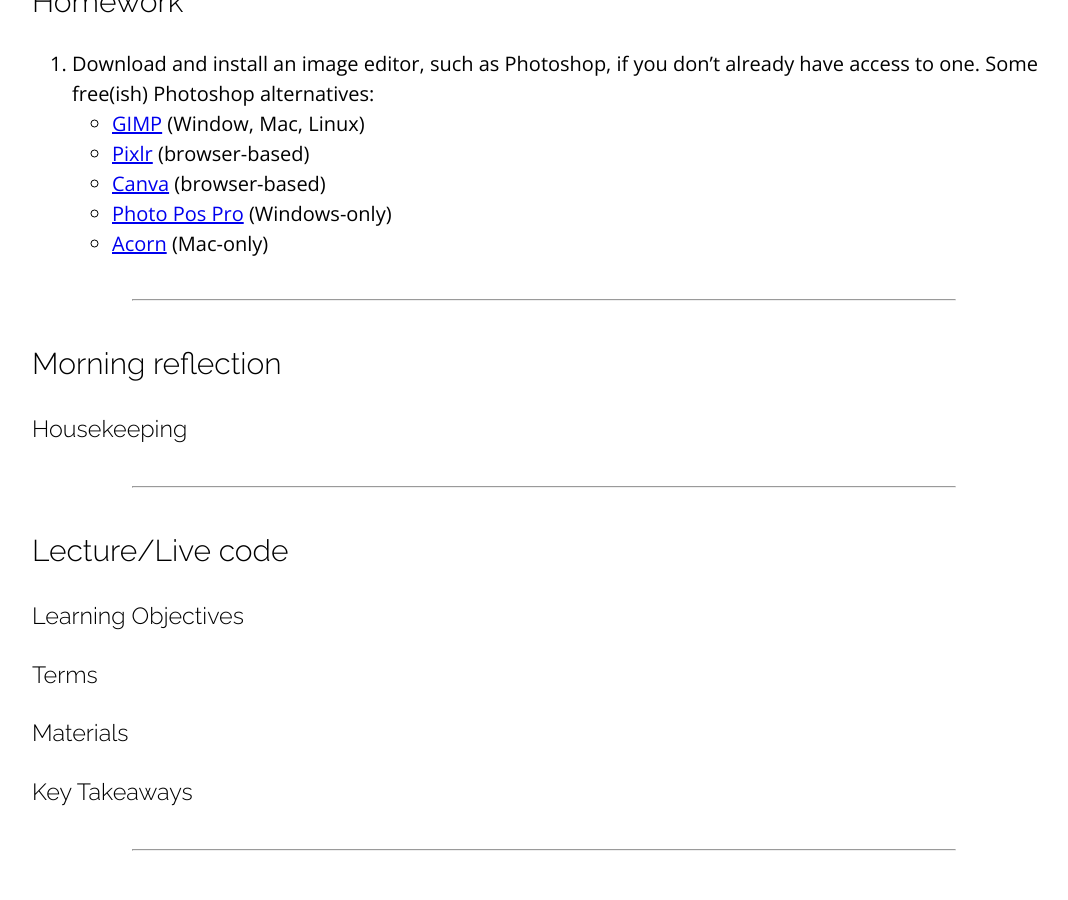
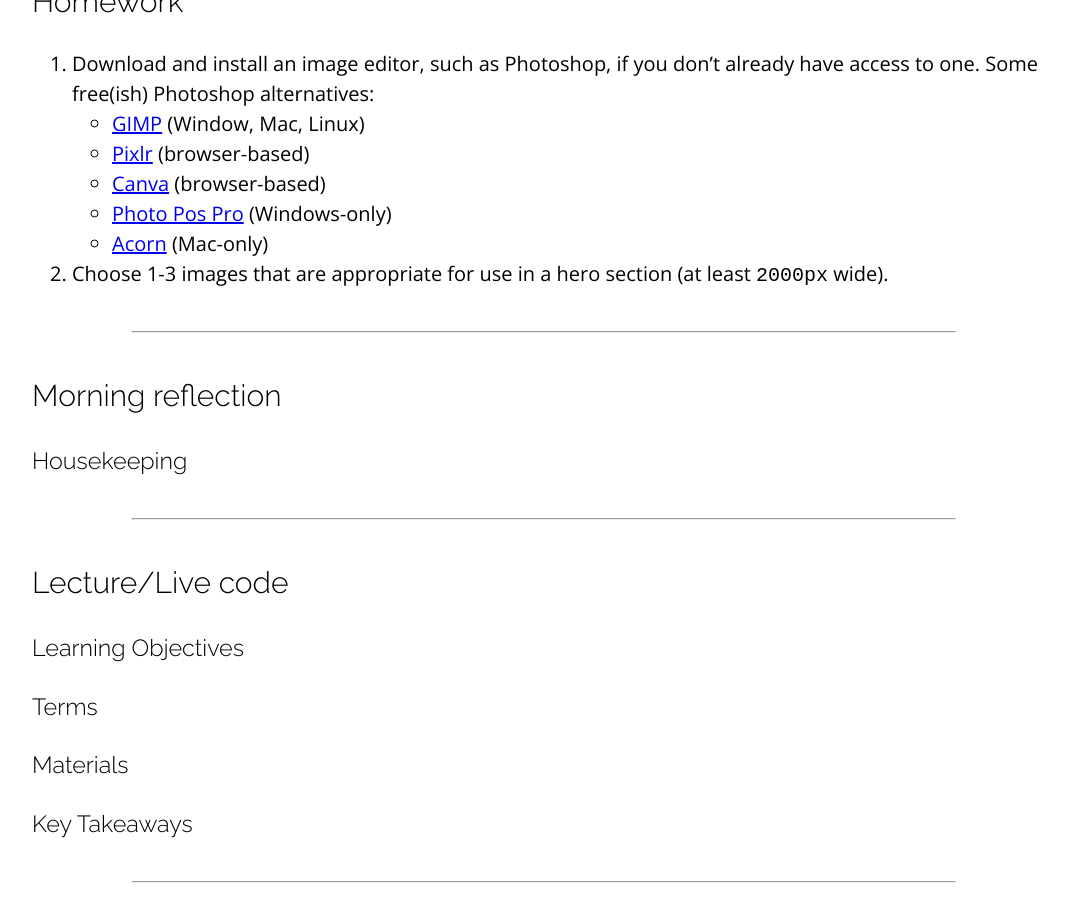
Before and after one commit to sait-wbdv/winter-2021, a Jekyll site: the page built from _posts/2021-02-03-image-editing.md, in a window 1280 px wide and 900 px high, scrolled down 542 px. Shown: the whole window, without its empty margins (96-1164 px from the left). Built offline with Jekyll 4.4.1, drawn with Linux system fonts in a browser that asks for light colours; nearby versions of some CDN libraries.

Commit message:
added to homework

```diff
--- a/_posts/2021-02-03-image-editing.md
+++ b/_posts/2021-02-03-image-editing.md
@@ -11,6 +11,8 @@ categories: cpnt201
     - [Canva](https://www.canva.com/photo-editor/app/) (browser-based)
     - [Photo Pos Pro](https://www.photopos.com/PPP3_BS/Default.aspx) (Windows-only)
     - [Acorn](https://flyingmeat.com/acorn/) (Mac-only)
+
+2. Choose 1-3 images that are appropriate for use in a hero section (at least `2000px` wide).
 
 ---
 
```
Also changed, not shown: _posts/2021-02-04-raster-deep-dive.md (+1 -0 lines).
